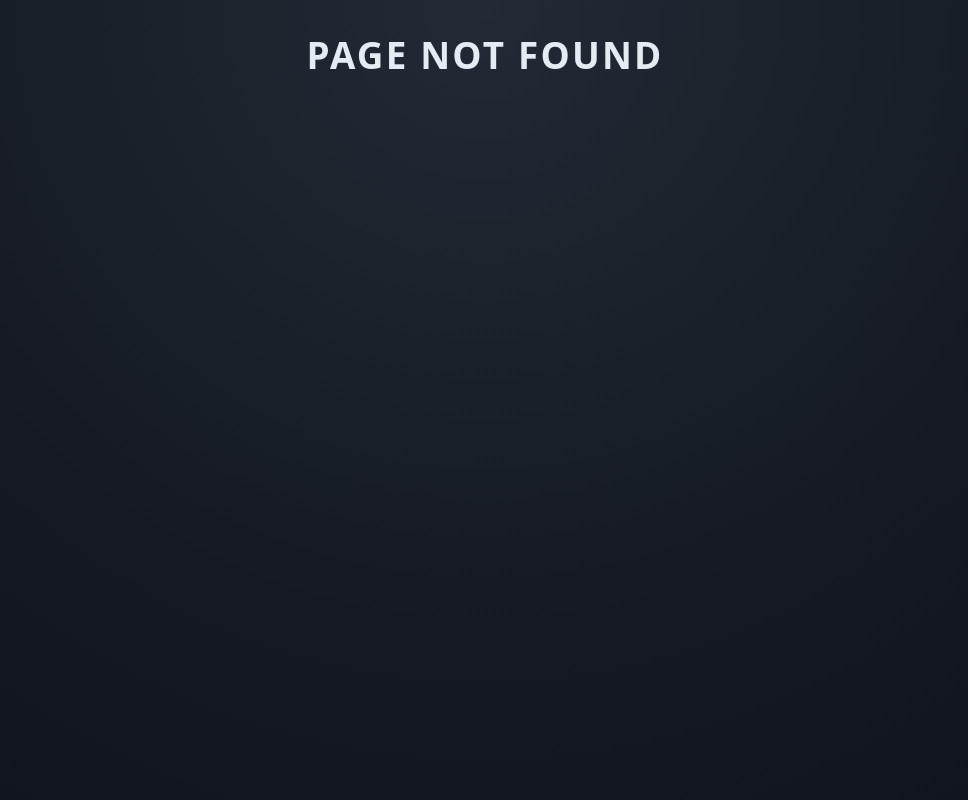
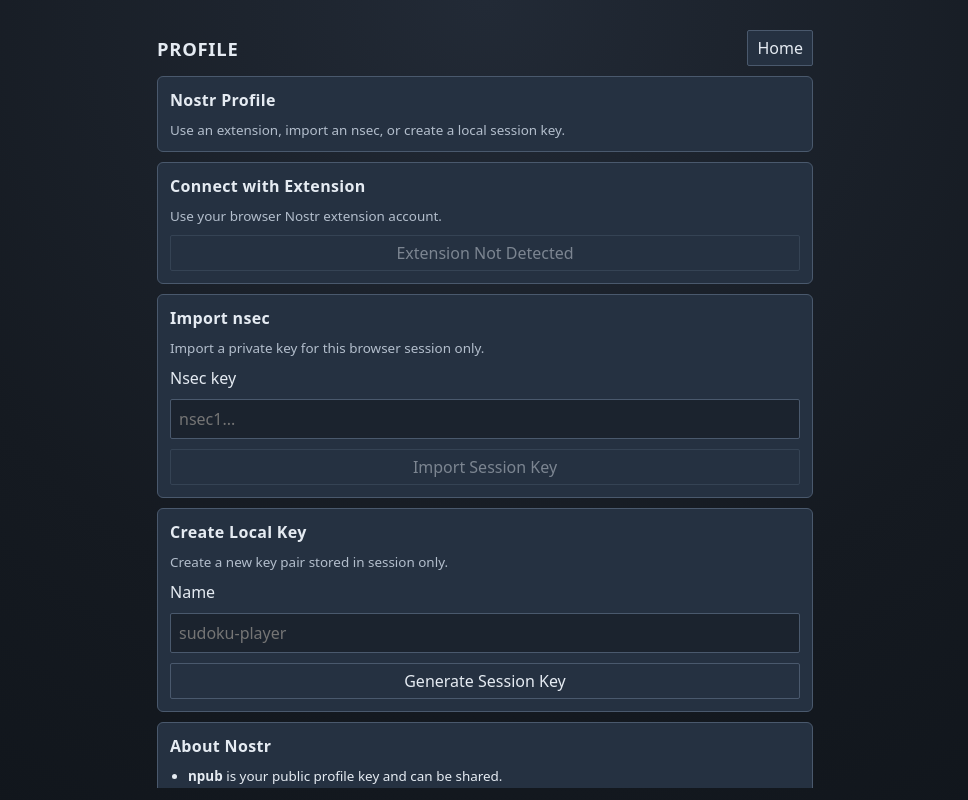
Before and after one commit to slobbe/sudoku, a Next.js app: page /profile in a window 1280 px wide. Before the commit this address had no page. Shown: the whole page, without its empty margins (155-1123 px from the left). Built offline with nearby package versions, Linux system fonts and the light colour scheme.

Commit message:
Rename identity flow to profile
Hard-cut the route and UI naming from identity to profile by replacing '/identity' with '/profile' and removing the old page/component. Update navigation IDs, page labels, and profile-specific styling selectors to match the new terminology.

```diff
--- a/app/globals.css
+++ b/app/globals.css
@@ -329,7 +329,7 @@
     text-align: center;
 }
 
-.home-identity-status {
+.home-profile-status {
     margin: 0;
     color: var(--muted);
     font-size: 0.78rem;
@@ -500,7 +500,7 @@
 #reset-game,
 #hint,
 #continue-daily-puzzle,
-#identity-open,
+#profile-open,
 #stats-open,
 #settings-open {
     border-color: var(--line-bold);
@@ -516,7 +516,7 @@
 #daily-game,
 #continue-daily-puzzle,
 #home-button,
-#identity-open,
+#profile-open,
 #stats-open,
 #settings-open {
     flex-shrink: 0;
@@ -828,13 +828,13 @@
     text-align: center;
 }
 
-.identity-view {
+.profile-view {
     align-content: start;
     grid-template-rows: auto;
     gap: 10px;
 }
 
-.identity-card {
+.profile-card {
     border: 1px solid var(--line);
     border-radius: 6px;
     padding: 12px;
@@ -843,23 +843,23 @@
     background: var(--control-bg);
 }
 
-.identity-card h2,
-.identity-card p,
-.identity-card label {
-    margin: 0;
-}
-
-.identity-card h2 {
+.profile-card h2,
+.profile-card p,
+.profile-card label {
+    margin: 0;
+}
+
+.profile-card h2 {
     font-size: 1rem;
     letter-spacing: 0.02em;
 }
 
-.identity-helper {
+.profile-helper {
     color: var(--muted);
     font-size: 0.84rem;
 }
 
-.identity-card input {
+.profile-card input {
     border: 1px solid var(--line);
     border-radius: 2px;
     padding: 8px;
@@ -868,13 +868,13 @@
     font: inherit;
 }
 
-.identity-mono {
+.profile-mono {
     font-family: "IBM Plex Mono", "SFMono-Regular", Consolas, monospace;
     font-size: 0.78rem;
     word-break: break-all;
 }
 
-.identity-meta {
+.profile-meta {
     display: grid;
     gap: 6px;
     padding: 8px;
@@ -883,36 +883,36 @@
     background: var(--paper);
 }
 
-.identity-meta-row {
+.profile-meta-row {
     display: grid;
     gap: 4px;
 }
 
-.identity-meta-label {
+.profile-meta-label {
     font-size: 0.74rem;
     text-transform: uppercase;
     letter-spacing: 0.04em;
     color: var(--muted);
 }
 
-.identity-actions {
+.profile-actions {
     display: flex;
     gap: 8px;
     flex-wrap: wrap;
 }
 
-.identity-status,
-.identity-error {
+.profile-status,
+.profile-error {
     margin: 0;
     font-size: 0.84rem;
 }
 
-.identity-secret-warning {
+.profile-secret-warning {
     color: var(--muted);
     font-size: 0.8rem;
 }
 
-.identity-info-list {
+.profile-info-list {
     margin: 0;
     padding-left: 18px;
     display: grid;
@@ -920,14 +920,14 @@
     font-size: 0.84rem;
 }
 
-.identity-secret-key {
+.profile-secret-key {
     border: 1px solid var(--line);
     border-radius: 4px;
     padding: 8px;
     background: var(--paper);
 }
 
-.identity-error {
+.profile-error {
     color: var(--error);
 }
 
@@ -1436,7 +1436,7 @@
     .home-actions,
     .home-bottom-bar,
     .home-status,
-    .home-identity-status,
+    .home-profile-status,
     .settings-header,
     .settings-grid,
     .settings-footer,
@@ -1475,7 +1475,7 @@
         gap: 5px;
     }
 
-    .identity-actions {
+    .profile-actions {
         flex-direction: column;
     }
 
@@ -1505,7 +1505,7 @@
         font-size: 0.78rem;
     }
 
-    .home-identity-status {
+    .home-profile-status {
         text-align: center;
         font-size: 0.72rem;
     }
--- /dev/null
+++ b/app/profile/page.tsx
@@ -0,0 +1,16 @@
+import type { Metadata } from "next";
+import { NostrProfilePage } from "@/components/nostr-profile-page";
+import { Suspense } from "react";
+
+export const metadata: Metadata = {
+  title: "Profile",
+  description: "Manage your Nostr profile for shared Sudoku features.",
+};
+
+export default function ProfilePage() {
+  return (
+    <Suspense fallback={<main className="app app-panel">Loading profile...</main>}>
+      <NostrProfilePage />
+    </Suspense>
+  );
+}
--- a/src/components/nostr-identity-page.tsx
+++ b/src/components/nostr-profile-page.tsx
@@ -15,7 +15,7 @@
   return nextPath;
 }
 
-export function NostrIdentityPage() {
+export function NostrProfilePage() {
   const router = useRouter();
   const searchParams = useSearchParams();
   const {
@@ -178,43 +178,43 @@
   }, [exportableNsec]);
 
   return (
-    <main className="app app-panel" aria-label="Nostr identity settings">
-      <section className="panel-view identity-view">
+    <main className="app app-panel" aria-label="Nostr profile settings">
+      <section className="panel-view profile-view">
         <div className="settings-header">
-          <h2>Identity</h2>
-          <button id="identity-close" type="button" onClick={() => router.replace("/")}>Home</button>
+          <h2>Profile</h2>
+          <button id="profile-close" type="button" onClick={() => router.replace("/")}>Home</button>
         </div>
 
-        <section className="identity-card" aria-label="Nostr identity basics">
-          <h2>Nostr Identity</h2>
-          <p className="identity-helper">Use an extension, import an nsec, or create a local session key.</p>
+        <section className="profile-card" aria-label="Nostr profile basics">
+          <h2>Nostr Profile</h2>
+          <p className="profile-helper">Use an extension, import an nsec, or create a local session key.</p>
         </section>
 
         {status === "loading" ? (
-          <p className="identity-status" aria-live="polite">Restoring account session...</p>
+          <p className="profile-status" aria-live="polite">Restoring account session...</p>
         ) : null}
 
         {identity ? (
-          <section className="identity-card" aria-label="Current identity">
-            <h2>Current Account</h2>
-            <div className="identity-meta">
-              <p className="identity-meta-row">
-                <span className="identity-meta-label">Source</span>
+          <section className="profile-card" aria-label="Current profile">
+            <h2>Current Profile</h2>
+            <div className="profile-meta">
+              <p className="profile-meta-row">
+                <span className="profile-meta-label">Source</span>
                 <strong>{identity.source === "nip07" ? "NIP-07 extension" : "Session local key"}</strong>
               </p>
-              <p className="identity-meta-row">
-                <span className="identity-meta-label">Name</span>
+              <p className="profile-meta-row">
+                <span className="profile-meta-label">Name</span>
                 <strong>{name ?? "Not set"}</strong>
               </p>
-              <p className="identity-meta-row">
-                <span className="identity-meta-label">Npub</span>
-                <span className="identity-mono">{identity.npub}</span>
+              <p className="profile-meta-row">
+                <span className="profile-meta-label">Npub</span>
+                <span className="profile-mono">{identity.npub}</span>
               </p>
             </div>
 
-            <label htmlFor="identity-current-name-input">Display Name</label>
+            <label htmlFor="profile-current-name-input">Display Name</label>
             <input
-              id="identity-current-name-input"
+              id="profile-current-name-input"
               type="text"
               value={editableAccountName}
               onChange={(event) => {
@@ -226,7 +226,7 @@
               maxLength={64}
             />
 
-            <div className="identity-actions">
+            <div className="profile-actions">
               <button
                 type="button"
                 disabled={profileSyncStatus === "syncing"}
@@ -245,7 +245,7 @@
               </button>
             </div>
 
-            <div className="identity-actions">
+            <div className="profile-actions">
               <button
                 type="button"
                 disabled={profileSyncStatus === "syncing"}
@@ -259,18 +259,18 @@
             </div>
 
             {profileSyncStatusText ? (
-              <p className="identity-status" aria-live="polite">{profileSyncStatusText}</p>
+              <p className="profile-status" aria-live="polite">{profileSyncStatusText}</p>
             ) : null}
 
             {identity.source === "local" ? (
               <>
-                <p className="identity-secret-warning">
-                  Back up your nsec now. Anyone with this key can control your identity.
+                <p className="profile-secret-warning">
+                  Back up your nsec now. Anyone with this key can control your profile.
                 </p>
                 {showSecretKey && exportableNsec ? (
-                  <p className="identity-mono identity-secret-key">{exportableNsec}</p>
+                  <p className="profile-mono profile-secret-key">{exportableNsec}</p>
                 ) : null}
-                <div className="identity-actions">
+                <div className="profile-actions">
                   <button
                     type="button"
                     onClick={() => {
@@ -288,25 +288,25 @@
                 </div>
               </>
             ) : (
-              <p className="identity-secret-warning">Secret key access is managed by your NIP-07 extension.</p>
+              <p className="profile-secret-warning">Secret key access is managed by your NIP-07 extension.</p>
             )}
           </section>
         ) : (
           <>
-            <section className="identity-card" aria-label="Connect with NIP-07">
+            <section className="profile-card" aria-label="Connect with NIP-07">
               <h2>Connect with Extension</h2>
-              <p className="identity-helper">Use your browser Nostr extension account.</p>
+              <p className="profile-helper">Use your browser Nostr extension account.</p>
               <button type="button" disabled={!hasNip07 || status === "loading"} onClick={() => { void handleNip07Connect(); }}>
                 {hasNip07 ? "Connect with Extension" : "Extension Not Detected"}
               </button>
             </section>
 
-            <section className="identity-card" aria-label="Import nsec">
+            <section className="profile-card" aria-label="Import nsec">
               <h2>Import nsec</h2>
-              <p className="identity-helper">Import a private key for this browser session only.</p>
-              <label htmlFor="identity-nsec-input">Nsec key</label>
+              <p className="profile-helper">Import a private key for this browser session only.</p>
+              <label htmlFor="profile-nsec-input">Nsec key</label>
               <input
-                id="identity-nsec-input"
+                id="profile-nsec-input"
                 type="password"
                 value={nsecInput}
                 onChange={(event) => {
@@ -321,12 +321,12 @@
               </button>
             </section>
 
-            <section className="identity-card" aria-label="Generate local session key">
+            <section className="profile-card" aria-label="Generate local session key">
               <h2>Create Local Key</h2>
-              <p className="identity-helper">Create a new key pair stored in session only.</p>
-              <label htmlFor="identity-name-input">Name</label>
+              <p className="profile-helper">Create a new key pair stored in session only.</p>
+              <label htmlFor="profile-name-input">Name</label>
               <input
-                id="identity-name-input"
+                id="profile-name-input"
                 type="text"
                 value={newAccountName}
                 onChange={(event) => {
@@ -344,18 +344,18 @@
           </>
         )}
 
-        <section className="identity-card" aria-label="About Nostr in this app">
+        <section className="profile-card" aria-label="About Nostr in this app">
           <h2>About Nostr</h2>
-          <ul className="identity-info-list">
-            <li><strong>npub</strong> is your public identity key and can be shared.</li>
+          <ul className="profile-info-list">
+            <li><strong>npub</strong> is your public profile key and can be shared.</li>
             <li><strong>nsec</strong> is your private key and must stay secret.</li>
-            <li>This app is local/session-first and only contacts relays on explicit identity actions.</li>
+            <li>This app is local/session-first and only contacts relays on explicit profile actions.</li>
             <li>Relay actions include importing an nsec, saving a name, creating a named key, and manual refresh.</li>
           </ul>
         </section>
 
-        {error ? <p className="identity-error">{error}</p> : null}
-        {actionMessage ? <p className="identity-status">{actionMessage}</p> : null}
+        {error ? <p className="profile-error">{error}</p> : null}
+        {actionMessage ? <p className="profile-status">{actionMessage}</p> : null}
       </section>
     </main>
   );
```
Also changed, not shown: app/identity/page.tsx (deleted, +0 -16 lines), src/components/sudoku-app.tsx (+6 -6 lines).
